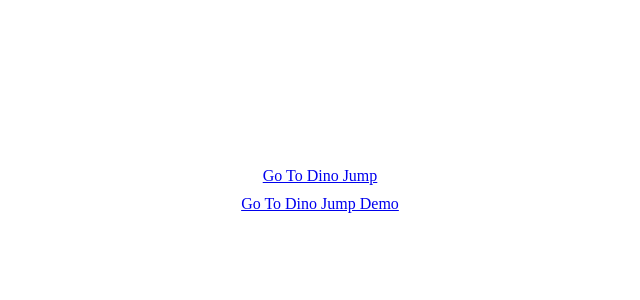
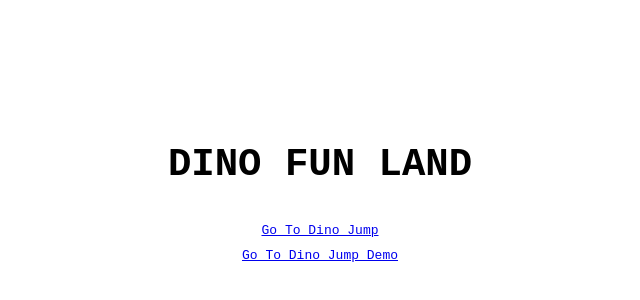
Before and after one commit to dinofunland/dino-fun-land, a Vue app: page / in a window 1280 px wide. Shown: the part 210-510 px from the top of the page, without its empty margins (320-960 px from the left). Built offline with nearby package versions, Linux system fonts and the light colour scheme.

Commit message:
update text

```diff
--- a/src/components/PageHome.vue
+++ b/src/components/PageHome.vue
@@ -1,5 +1,6 @@
 <template>
   <div class="container">
+      <h1 class="title">DINO FUN LAND</h1>
       <router-link to="/dino-jump">Go To Dino Jump</router-link>
       <router-link to="/dino-jump-demo">Go To Dino Jump Demo</router-link>
   </div>
@@ -7,6 +8,9 @@
 <script setup lang="ts">
 </script>
 <style>
+.title {
+  font-size: 3rem;
+}
 .container {
     width: 100vw;
     height: 100vh;
--- a/src/index.css
+++ b/src/index.css
@@ -1,4 +1,5 @@
 html,
 body {
   margin: 0;
+  font-family: Monospace;
 }
```
